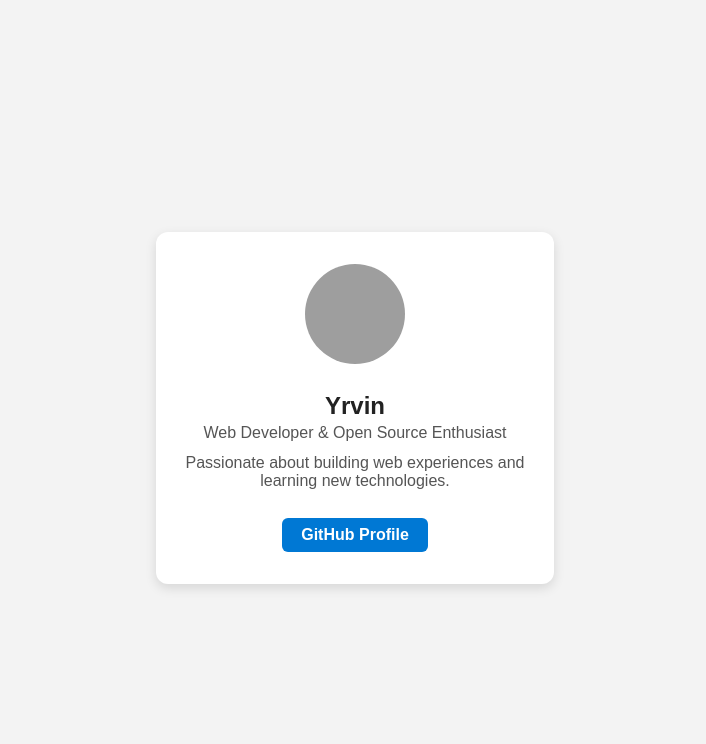
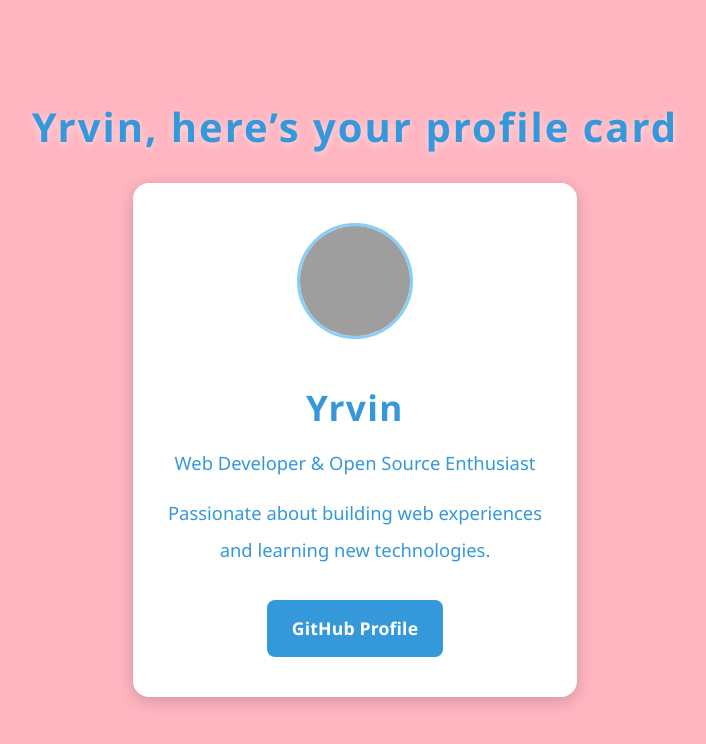
Before and after one commit to yrvinperezz101/My-Website, a plain HTML site: page profile-card.html in a window 1280 px wide. Shown: the whole page, without its empty margins (285-991 px from the left). Drawn offline with Linux system fonts and the light colour scheme; grey boxes are pictures that could not be loaded.

Commit message:
Update profile-card.html with new content

```diff
--- a/profile-card.html
+++ b/profile-card.html
@@ -5,55 +5,83 @@
   <title>Profile Card</title>
   <style>
     body {
-      font-family: Arial, sans-serif;
-      background: #f3f3f3;
+      font-family: 'Segoe UI', Arial, sans-serif;
+      background: #ffb6c1; /* light pink */
       display: flex;
+      flex-direction: column;
       justify-content: center;
       align-items: center;
       height: 100vh;
+      margin: 0;
+    }
+    .main-header {
+      font-size: 2.5rem;
+      color: #3498db;
+      font-weight: bold;
+      margin-bottom: 2rem;
+      letter-spacing: 0.05em;
+      text-align: center;
+      line-height: 1.2;
+      text-shadow: 0 2px 8px #fff8;
+      text-decoration: none;
+      cursor: pointer;
+      display: inline-block;
+      transition: color 0.2s;
+    }
+    .main-header:hover {
+      color: #217dbb;
+      text-decoration: underline;
     }
     .profile-card {
       background: #fff;
-      border-radius: 12px;
-      box-shadow: 0 4px 12px rgba(0,0,0,0.12);
-      max-width: 350px;
-      padding: 2rem 1.5rem;
+      border-radius: 16px;
+      box-shadow: 0 4px 16px rgba(0,0,0,0.18);
+      max-width: 380px;
+      padding: 2.5rem 2rem;
       text-align: center;
+      transition: box-shadow 0.2s;
+      line-height: 2; /* Increased line spacing */
     }
     .profile-card img {
-      width: 100px;
-      height: 100px;
+      width: 110px;
+      height: 110px;
       border-radius: 50%;
       object-fit: cover;
       margin-bottom: 1rem;
+      border: 3px solid #87cefa; /* light blue border */
     }
     .profile-card h2 {
-      margin: 0.5rem 0 0.25rem 0;
-      font-size: 1.5rem;
-      color: #222;
+      margin: 0.4rem 0 0.2rem 0;
+      font-size: 2.2rem;
+      color: #3498db; /* light blue */
+      letter-spacing: 0.04em;
     }
     .profile-card p {
-      margin: 0.25rem 0 0.75rem 0;
-      color: #555;
-      font-size: 1rem;
+      margin: 0.2rem 0 0.8rem 0;
+      color: #3498db; /* light blue */
+      font-size: 1.15rem;
+      line-height: 2;
     }
     .profile-card a {
       display: inline-block;
-      margin-top: 1rem;
-      padding: 0.5em 1.2em;
-      background: #0078d4;
+      margin-top: 1.2rem;
+      padding: 0.6em 1.4em;
+      background: #3498db;
       color: #fff;
-      border-radius: 6px;
+      border-radius: 8px;
       text-decoration: none;
       font-weight: bold;
+      font-size: 1.1rem;
+      letter-spacing: 0.01em;
       transition: background 0.2s;
     }
     .profile-card a:hover {
-      background: #005fa3;
+      background: #217dbb;
     }
   </style>
 </head>
 <body>
+  <a class="main-header" href="profile-card.html" target="_blank">Yrvin, here’s your profile card</a>
   <div class="profile-card">
     <img src="https://avatars.githubusercontent.com/u/141860324?v=4" alt="Profile Photo">
     <h2>Yrvin</h2>
```
